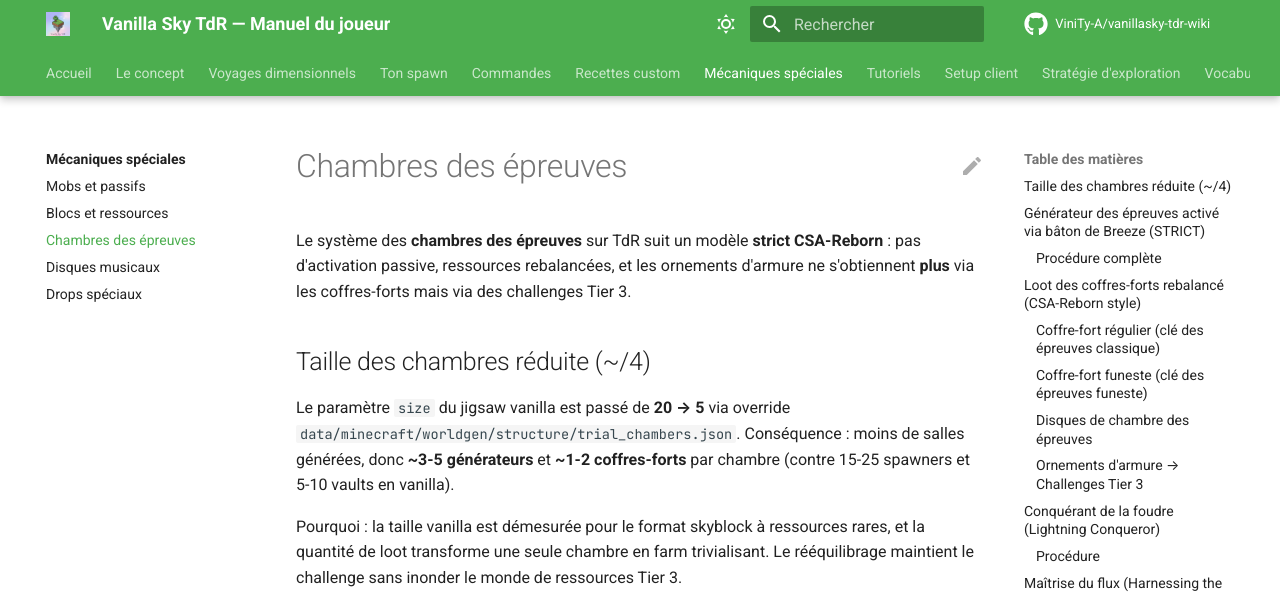
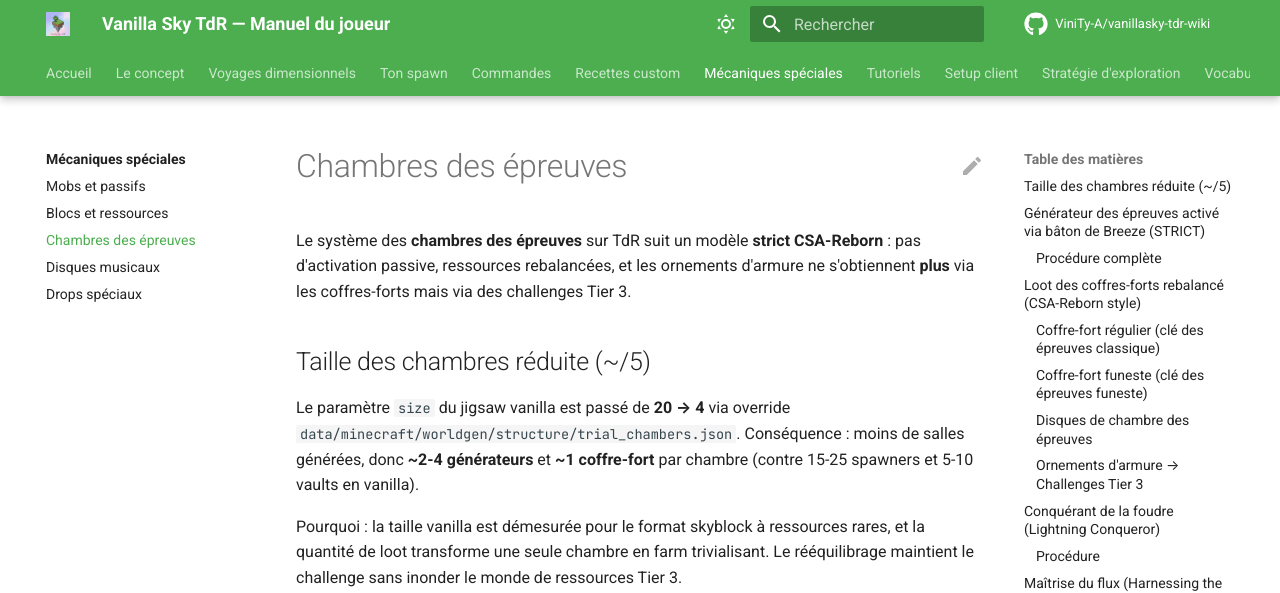
Before and after one commit to ViniTy-A/vanillasky-tdr-wiki, an MkDocs documentation site: the page built from docs/mecaniques/chambres-epreuves.md, in a window 1280 px wide and 900 px high. Shown: the top 593 px of the window. Built offline with MkDocs 1.6.1 and Material for MkDocs 9.7.7, drawn with Linux system fonts in a browser that asks for light colours; comment, search, counter and statistics services are not loaded.

Commit message:
tweak(trial-chambers): nerf supplémentaire size 5 → 4
Après test in-game, size=5 produit encore des chambres jugées trop
grandes par rapport au format skyblock. Passe à size=4 :
- ~2-4 générateurs et ~1 coffre-fort par chambre
- Division ~/5 par rapport au vanilla (size=20)

```diff
--- a/docs/mecaniques/chambres-epreuves.md
+++ b/docs/mecaniques/chambres-epreuves.md
@@ -2,9 +2,9 @@
 
 Le système des **chambres des épreuves** sur TdR suit un modèle **strict CSA-Reborn** : pas d'activation passive, ressources rebalancées, et les ornements d'armure ne s'obtiennent **plus** via les coffres-forts mais via des challenges Tier 3.
 
-## Taille des chambres réduite (~/4)
+## Taille des chambres réduite (~/5)
 
-Le paramètre `size` du jigsaw vanilla est passé de **20 → 5** via override `data/minecraft/worldgen/structure/trial_chambers.json`. Conséquence : moins de salles générées, donc **~3-5 générateurs** et **~1-2 coffres-forts** par chambre (contre 15-25 spawners et 5-10 vaults en vanilla).
+Le paramètre `size` du jigsaw vanilla est passé de **20 → 4** via override `data/minecraft/worldgen/structure/trial_chambers.json`. Conséquence : moins de salles générées, donc **~2-4 générateurs** et **~1 coffre-fort** par chambre (contre 15-25 spawners et 5-10 vaults en vanilla).
 
 Pourquoi : la taille vanilla est démesurée pour le format skyblock à ressources rares, et la quantité de loot transforme une seule chambre en farm trivialisant. Le rééquilibrage maintient le challenge sans inonder le monde de ressources Tier 3.
 
```
